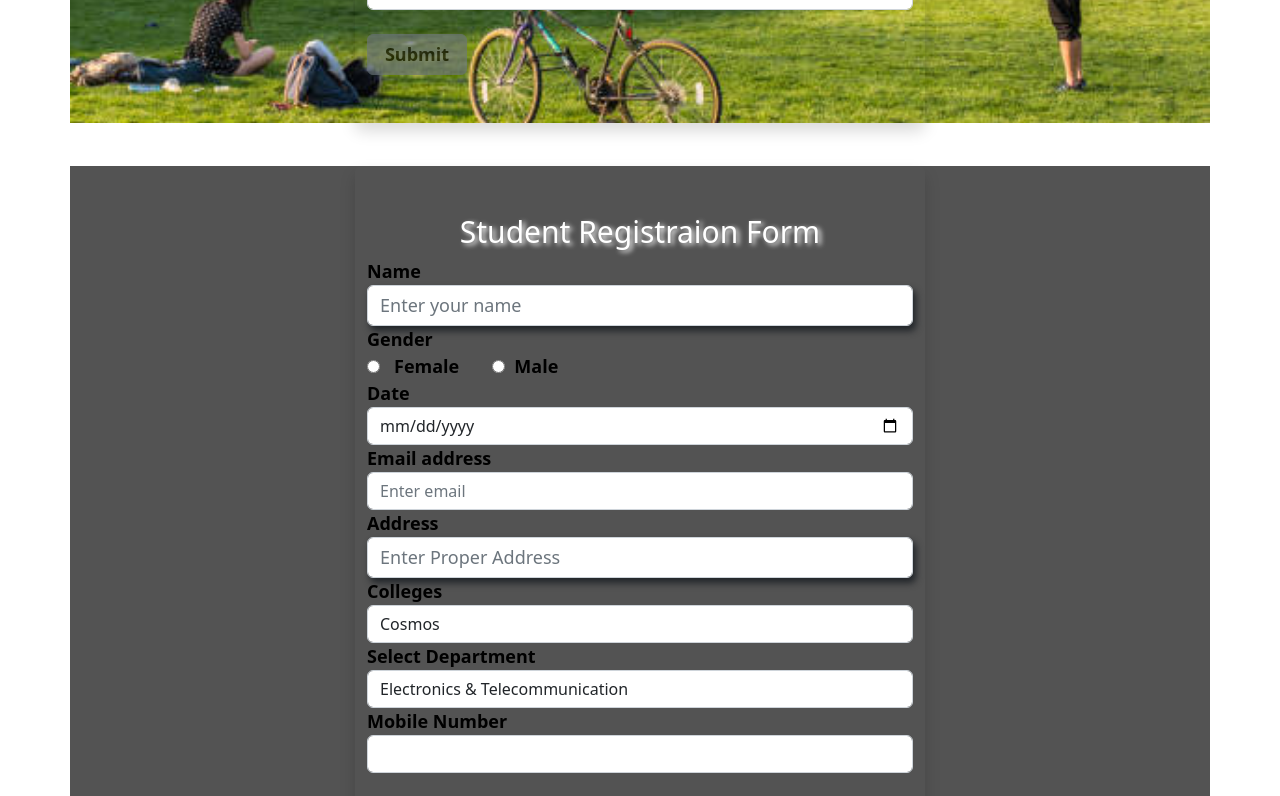
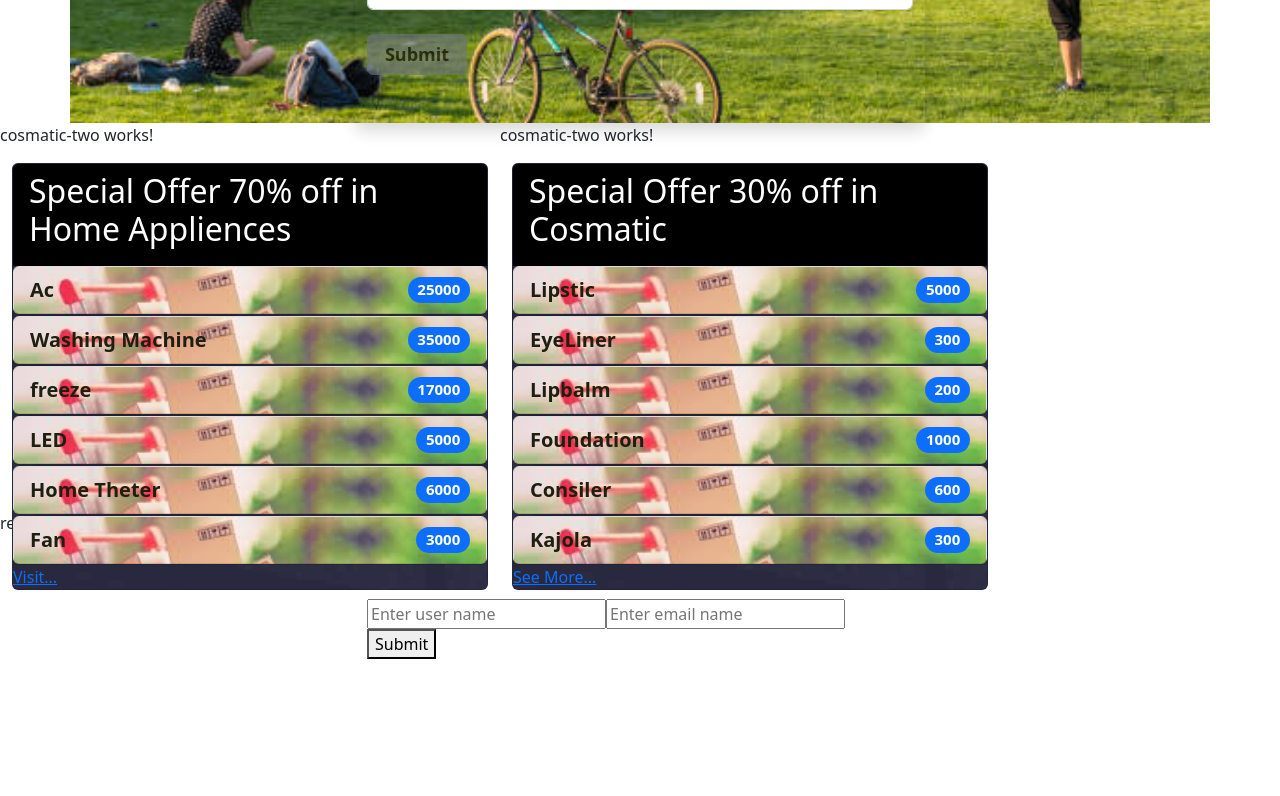
Before and after one commit to pradnya12121/angularapp, an Angular app: page / in a window 1280 px wide. Shown: the part 1840-2636 px from the top of the page. After the commit the page ends 2547 px from the top, so only its background shows below. Built offline with nearby package versions, Linux system fonts and the light colour scheme.

Commit message:
12_12_update
12_12_update

```diff
--- a/src/app/app.component.html
+++ b/src/app/app.component.html
@@ -111,6 +111,9 @@
 
    <app-simple-template></app-simple-template>
    <app-form-assign></app-form-assign>
-   <app-form-assignment-two></app-form-assignment-two>
+   <!-- <app-form-assignment-two></app-form-assignment-two> -->
 
    <app-cosmatic></app-cosmatic>
+   <br>
+   <br>
+   <app-reactive-form></app-reactive-form>
--- a/src/app/app.module.ts
+++ b/src/app/app.module.ts
@@ -32,6 +32,7 @@ import { FormAssignComponent } from './form-assign/form-assign.component';
 import { FormAssignmentTwoComponent } from './form-assignment-two/form-assignment-two.component';
 import { CosmaticComponent } from './cosmatic/cosmatic.component';
 import { CosmaticTwoComponent } from './cosmatic-two/cosmatic-two.component';
+import { ReactiveFormComponent } from './reactive-form/reactive-form.component';
 
 @NgModule({
   declarations: [
@@ -104,6 +105,10 @@ import { CosmaticTwoComponent } from './cosmatic-two/cosmatic-two.component';
 
 
 
+    ReactiveFormComponent,
+
+
+
 
 
 
--- /dev/null
+++ b/src/app/reactive-form/reactive-form.component.html
@@ -0,0 +1,15 @@
+<p>reactive-form works!</p>
+<div class="container">
+    <div class="row justify-content-center">
+        <div class="col-md-6 text-left rounded py-5">
+            <form [formGroup]="myReactiveForm" (ngSubmit)="onSubmit()">
+              <input type="text" name="" id="" formControlName="username" placeholder="Enter user name">
+              <input type="text" name="" id="" formControlName="email" placeholder="Enter email name">
+              <button type="submit">Submit</button>
+            </form>
+
+
+        </div>
+        </div>
+
+</div>
--- /dev/null
+++ b/src/app/reactive-form/reactive-form.component.ts
@@ -0,0 +1,26 @@
+import { Component, OnInit } from '@angular/core';
+import { FormControl, FormGroup, Validators } from '@angular/forms';
+
+@Component({
+  selector: 'app-reactive-form',
+  templateUrl: './reactive-form.component.html',
+  styleUrls: ['./reactive-form.component.css']
+})
+export class ReactiveFormComponent implements OnInit {
+myReactiveForm:FormGroup;
+  constructor() {
+this.createForm();
+  }
+createForm(){
+  this.myReactiveForm=new FormGroup({
+    'username':new FormControl('',Validators.required),
+    'email':new FormControl('',Validators.required)
+  })
+}
+onSubmit(){
+  console.log(this.myReactiveForm);
+}
+  ngOnInit() {
+  }
+
+}
--- a/src/app/simple-template/simple-template.component.html
+++ b/src/app/simple-template/simple-template.component.html
@@ -27,6 +27,8 @@
                 </div>
 
 
+
+
                 <div class="form-group">
                     <label for="course">Select Course</label>
                     <select class="form-control" name="course" id="course" [(ngModel)]="defaultValue">
```
Also changed, not shown: src/app/reactive-form/reactive-form.component.css (added).
